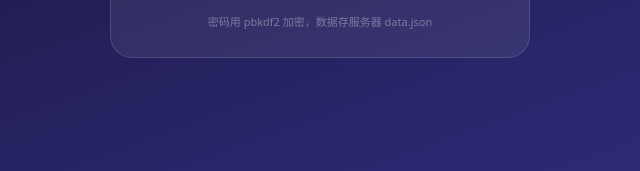
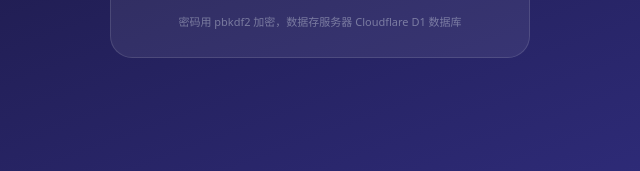
Before and after one commit to a123mm/my-space, a plain HTML site: page public/index.html in a window 1280 px wide. Shown: the part 626-797 px from the top of the page, 320-960 px from the left. Drawn offline with Linux system fonts and the light colour scheme.

```diff
--- a/public/index.html
+++ b/public/index.html
@@ -121,7 +121,7 @@
         <div class="err" id="authErr"></div>
         <button class="btn" type="submit" id="authBtn">登录</button>
       </form>
-      <div class="tip">密码用 pbkdf2 加密，数据存服务器 data.json</div>
+      <div class="tip">密码用 pbkdf2 加密，数据存服务器 Cloudflare D1 数据库</div>
     </div>
   </section>
 
```
Also changed, not shown: public/_worker.js (renamed from _worker.js).
